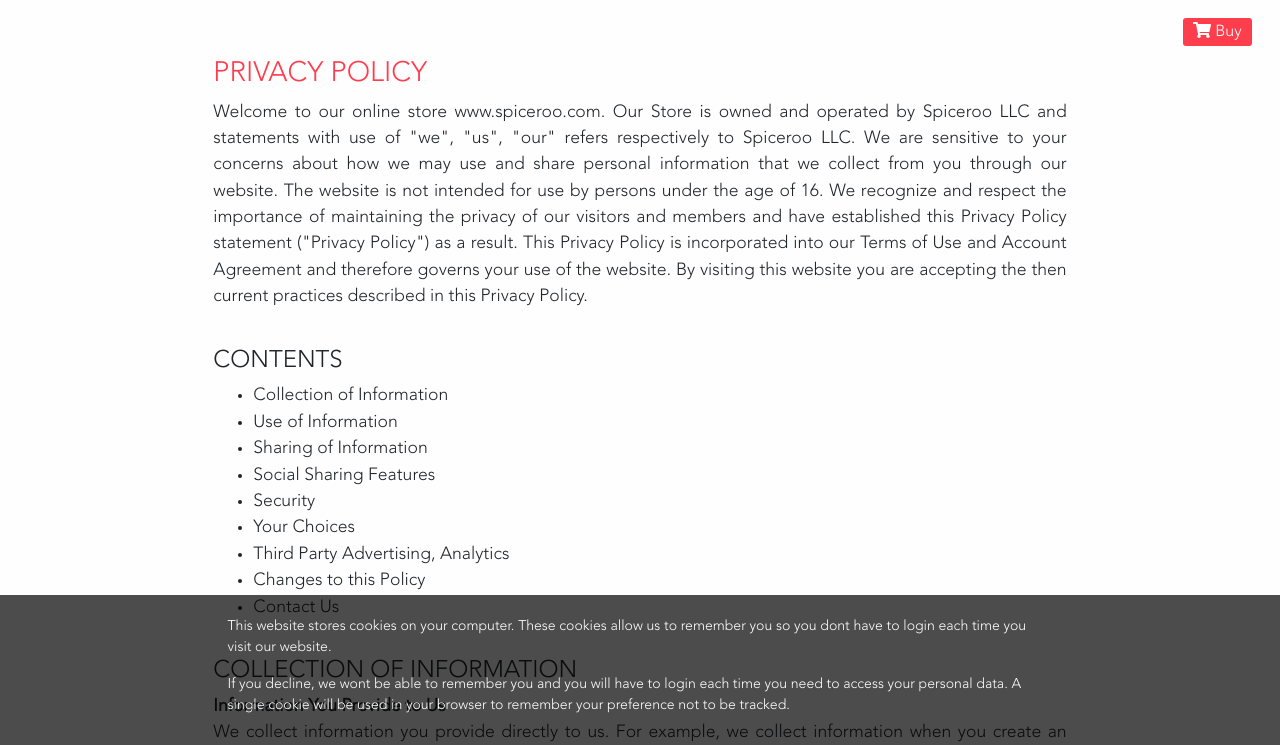
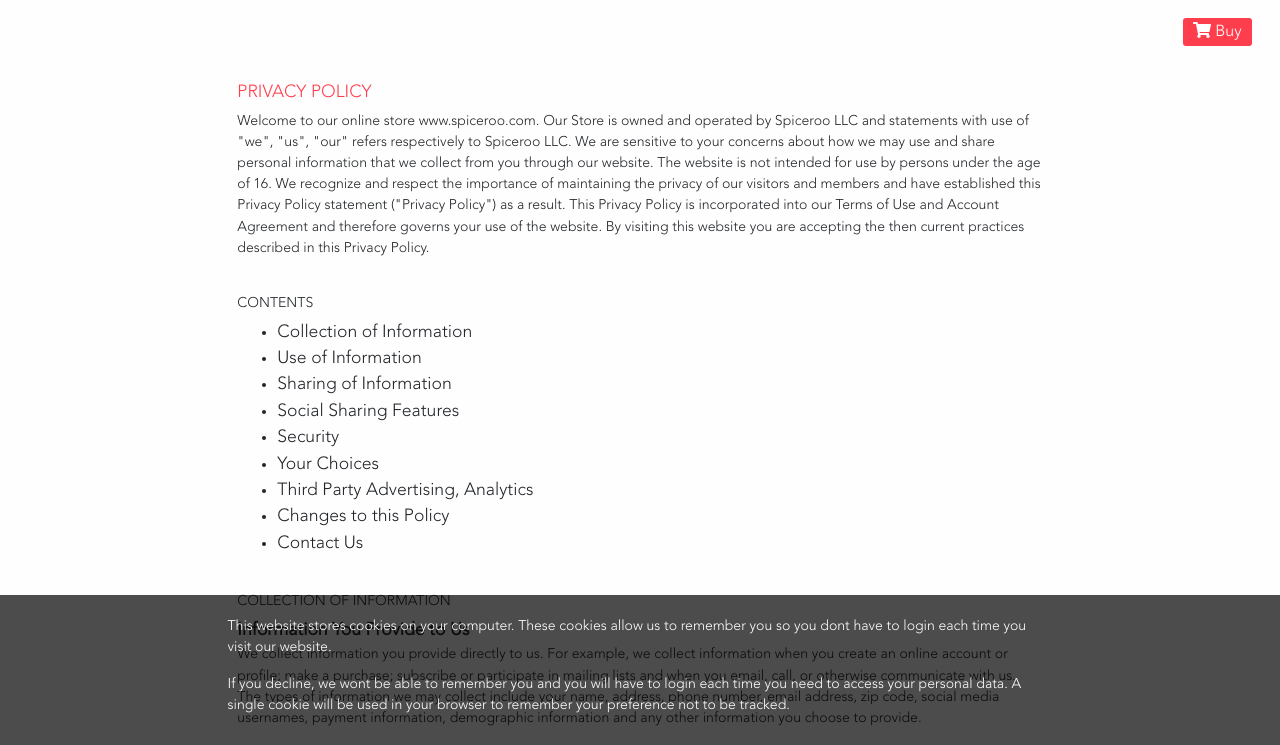
Before and after one commit to ekowcharles/spiceroo, a React (Create React App) app: page /privacy-policy in a window 1280 px wide. Shown: the top 745 px of the page. Built offline with nearby package versions, Linux system fonts and the light colour scheme.

Commit message:
Change terms font size

```diff
--- a/src/components/home.jsx
+++ b/src/components/home.jsx
@@ -11,7 +11,7 @@ const Home = () => {
       <div className="center">
         <small>Maiden Product</small>
         <p>
-          <span>Spiceroo&#8482; Ground Pepper</span>
+          <span>Spiceroo&#8482; Ground Black Pepper</span>
         </p>
       </div>
       <div className="product-images">
--- a/src/mixins.scss
+++ b/src/mixins.scss
@@ -104,7 +104,7 @@
 
   .area-wordy {
     .scrollable {
-      height: 432px;
+      height: 800px;
       overflow-y: auto;
     }
   }
--- a/src/styles/layout.scss
+++ b/src/styles/layout.scss
@@ -74,15 +74,20 @@
 }
 
 .area-wordy {
+  padding: 24px;
+
   p {
-    text-align: justify;
+    // text-align: justify;
+    font-size: 0.8em;
   }
 
   h3 {
     color: $primaryDeepColor;
+    font-size: 1em;
   }
 
   h4 {
     margin-top: 36px !important;
+    font-size: 0.8em;
   }
 }
```
